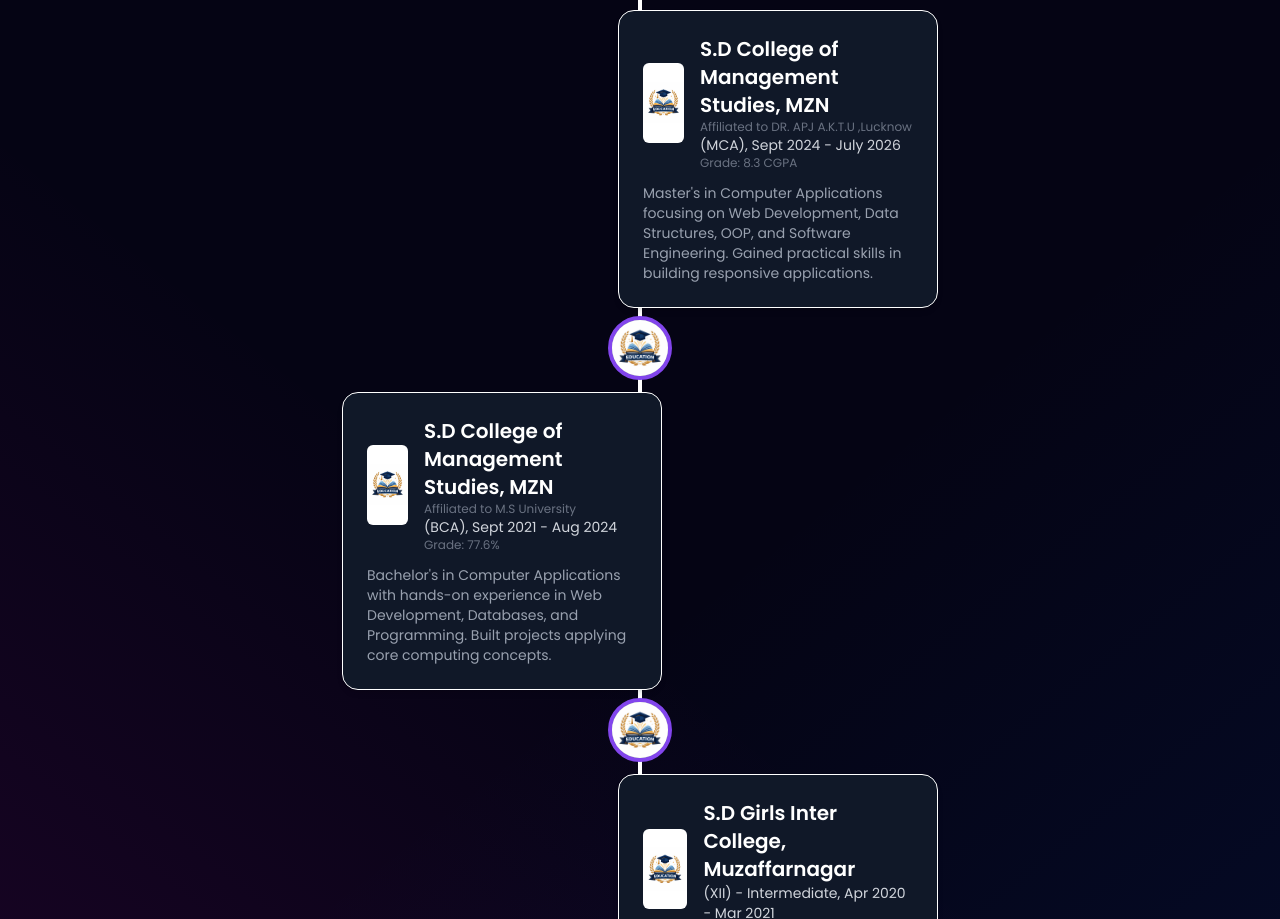
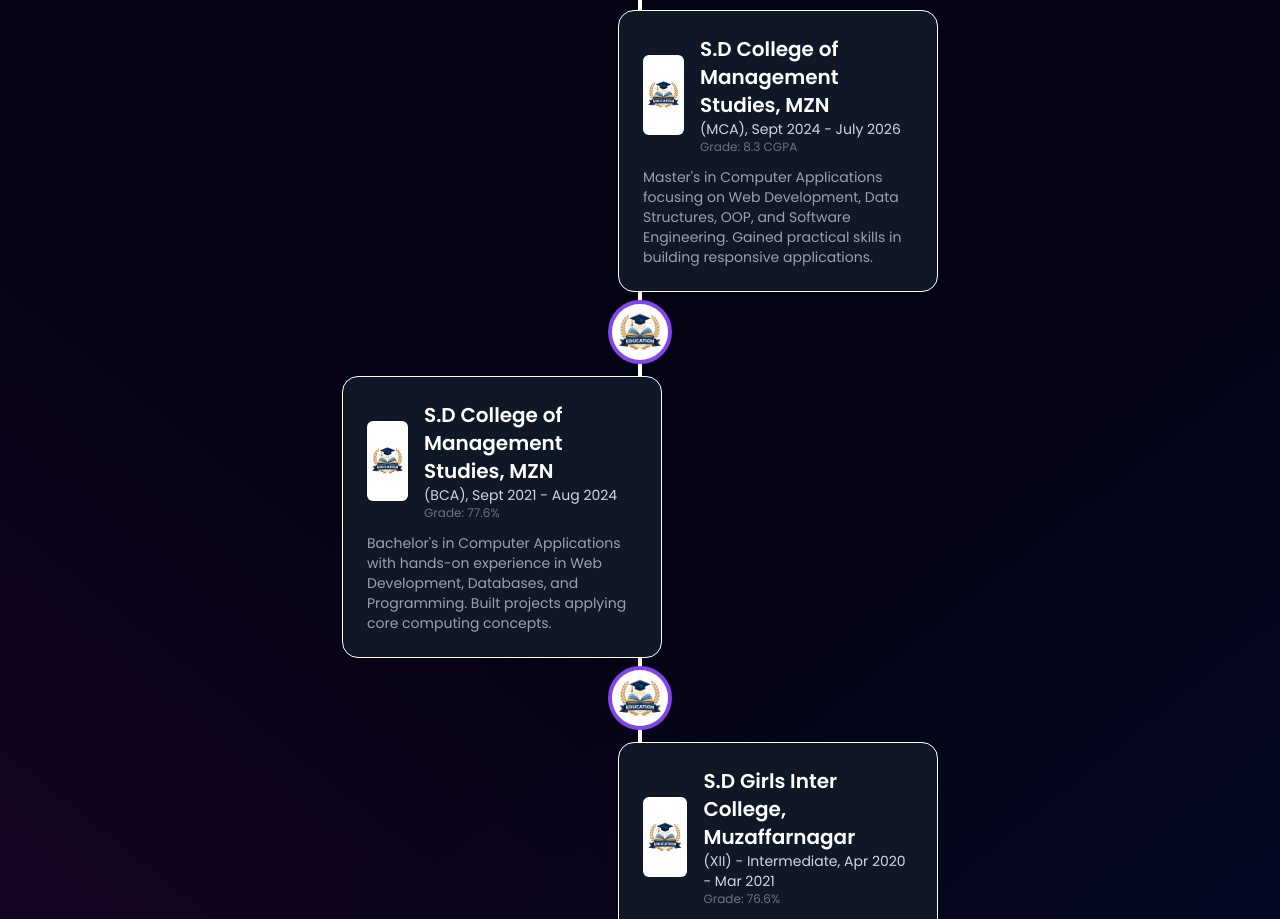
Before and after one commit to Gayatri-Vishwa/portfolio, a React (Vite) app: page / in a window 1280 px wide. Shown: the part 5856-6775 px from the top of the page. Built offline with nearby package versions, Linux system fonts and the light colour scheme; the HTML template or start-up script is replaced by a standard one.

Commit message:
chat app added

```diff
--- a/src/constants.js
+++ b/src/constants.js
@@ -456,7 +456,7 @@
     id: 0,
     img: educationlogo,
     school: "S.D College of Management Studies, MZN",
-    school2: "Affiliated to DR. APJ A.K.T.U ,Lucknow",
+    // school2: "Affiliated to DR. APJ A.K.T.U ,Lucknow",
     date: "Sept 2024 - July 2026",
     grade: "8.3 CGPA",
     degree: "(MCA)",
@@ -466,7 +466,7 @@
     id: 1,
     img: educationlogo,
     school: "S.D College of Management Studies, MZN",
-    school2: "Affiliated to M.S University",
+    // school2: "Affiliated to M.S University",
     date: "Sept 2021 - Aug 2024",
     grade: "77.6%",
     degree: "(BCA)",
```
